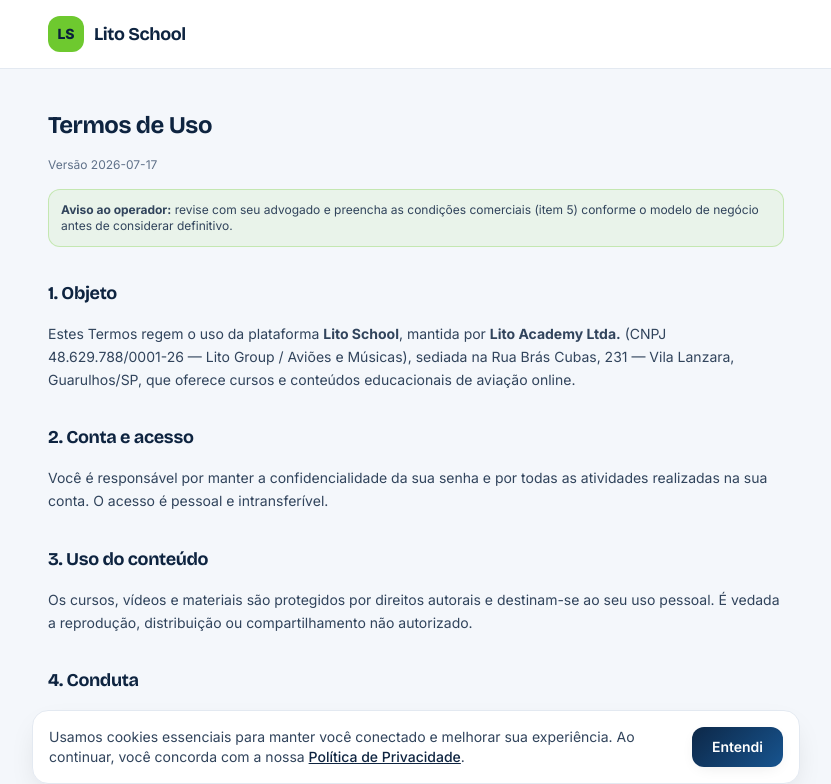
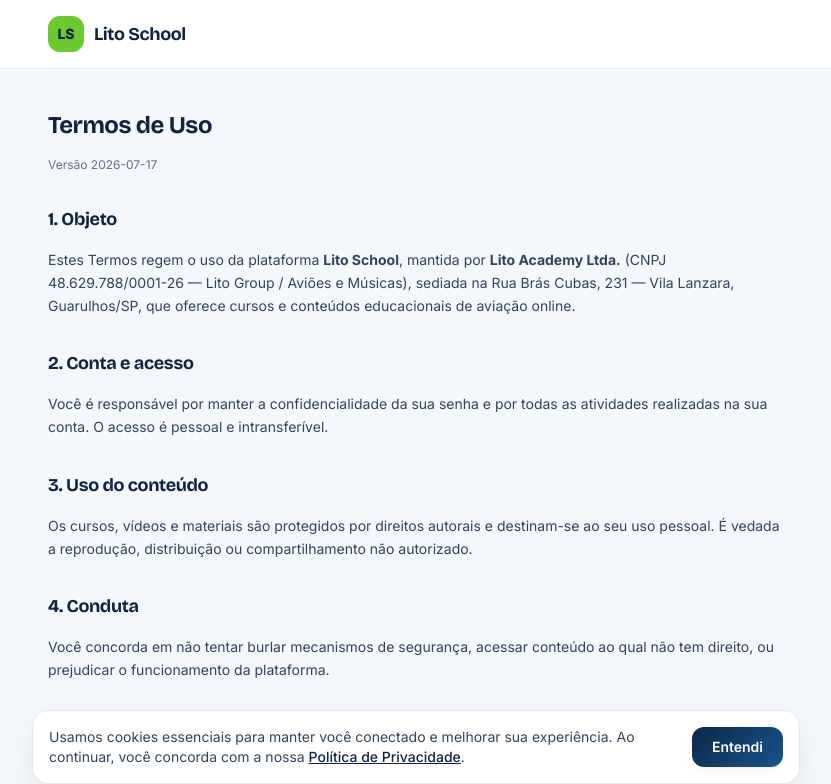
Before and after one commit to LitoGroup/aulas, a Next.js app: page /termos in a window 1280 px wide. Shown: the top 784 px of the page, without its empty margins (224-1055 px from the left). Built offline with nearby package versions, Linux system fonts and the light colour scheme.

Commit message:
docs(lgpd): remove aviso ao operador dos termos

```diff
--- a/src/app/(legal)/termos/page.tsx
+++ b/src/app/(legal)/termos/page.tsx
@@ -11,11 +11,6 @@
     <>
       <h1 className="text-2xl font-bold text-[color:var(--ink)]">Termos de Uso</h1>
       <p className="text-xs text-[color:var(--muted)]">Versão {LEGAL_VERSION}</p>
-
-      <p className="rounded-xl border border-[color:var(--accent)]/30 bg-[color:var(--accent)]/8 p-3 text-xs text-[color:var(--ink-soft)]">
-        <strong>Aviso ao operador:</strong> revise com seu advogado e preencha as condições
-        comerciais (item 5) conforme o modelo de negócio antes de considerar definitivo.
-      </p>
 
       <H>1. Objeto</H>
       <p>
```
